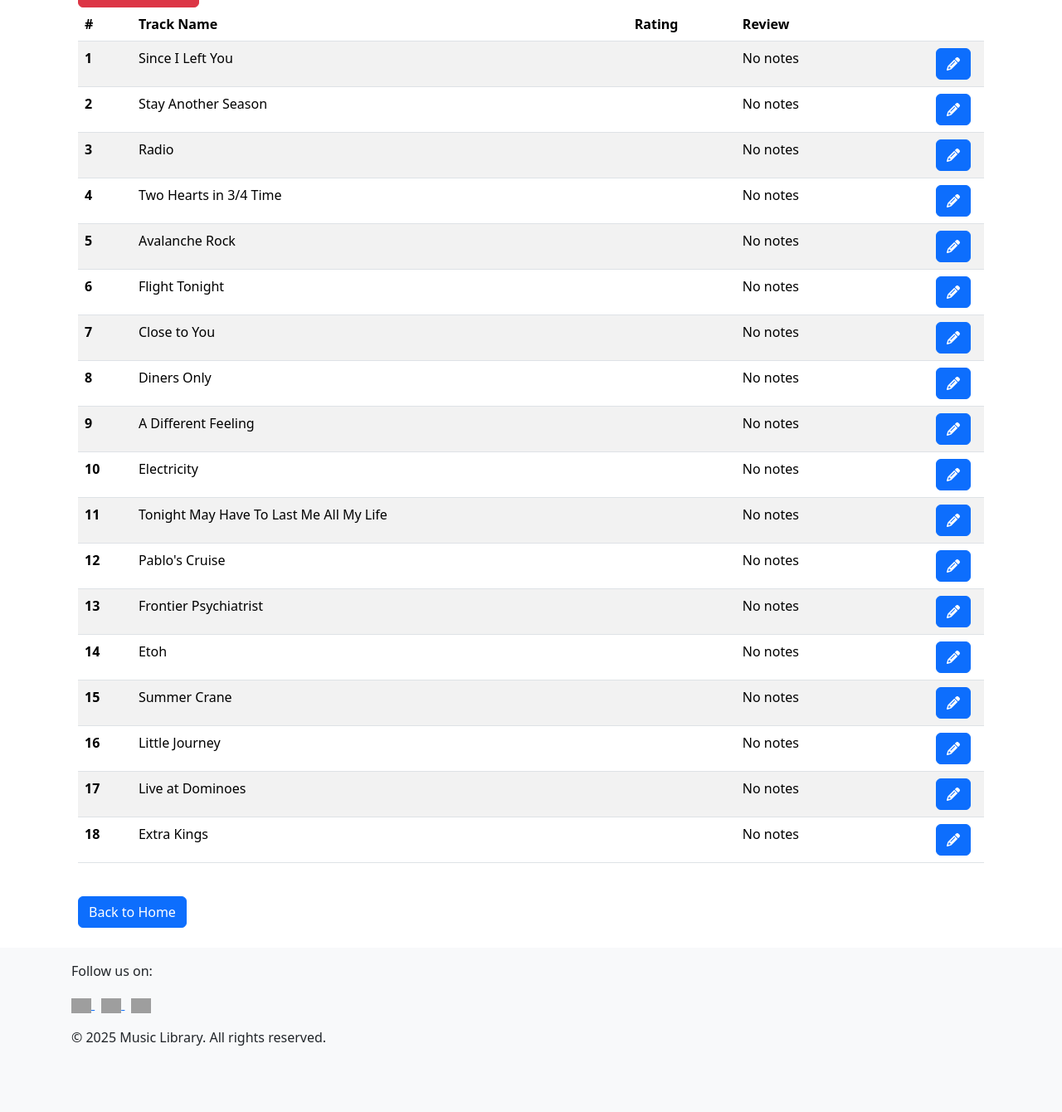
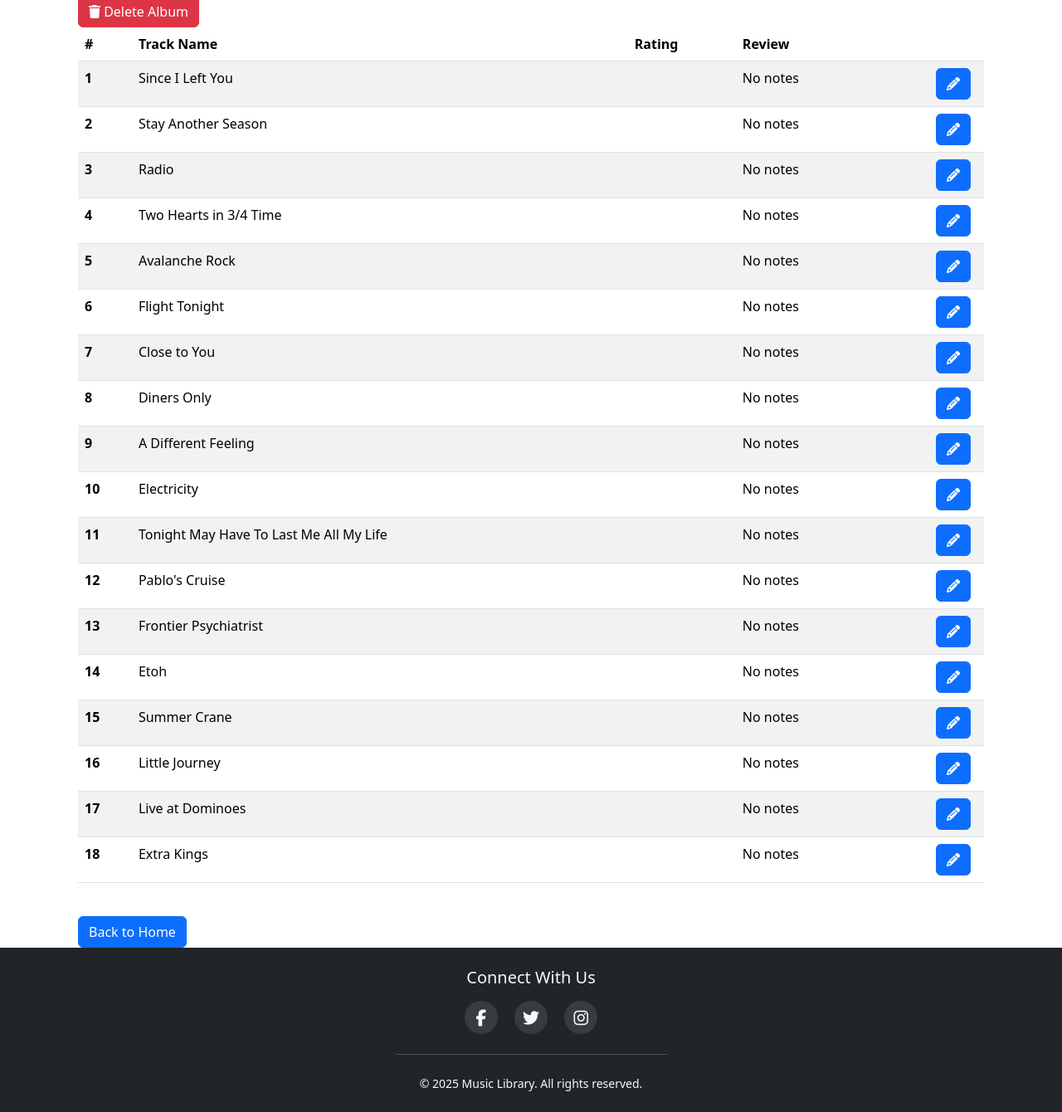
Before and after one commit to Georgeburn94/StarTrack, a Django app: page /album/1/tracks/ in a window 1280 px wide. Shown: the part 370-1710 px from the top of the page at 83% size. Before the commit the page ends 1630 px from the top, so only its background shows below. Run offline with Django 4.2, Linux system fonts and the light colour scheme; data comes from the database, SQL or seed files in the repository; data that the repository does not hold is empty; parts of the project's set-up code (start-up, migrations or seed data) failed here and were passed over; some libraries are stand-ins or nearby versions; grey boxes are pictures that could not be loaded.

Commit message:
change: footer styling

```diff
--- a/startrack/static/cs/styles.css
+++ b/startrack/static/cs/styles.css
@@ -9,3 +9,43 @@
     color: #f39c12;
     opacity: 1;
 }
+
+/* Footer Styles */
+.footer {
+    position: relative;
+    margin-top: 3rem;
+}
+
+.social-icon {
+    display: inline-block;
+    width: 40px;
+    height: 40px;
+    line-height: 40px;
+    border-radius: 50%;
+    background-color: rgba(255, 255, 255, 0.1);
+    transition: all 0.3s ease;
+}
+
+.social-icon:hover {
+    background-color: var(--bs-primary);
+    transform: translateY(-3px);
+    color: white !important;
+    text-decoration: none;
+}
+
+.divider {
+    width: 60%;
+    margin: 1.5rem auto;
+    opacity: 0.2;
+}
+
+/* Ensure footer stays at bottom */
+body {
+    min-height: 100vh;
+    display: flex;
+    flex-direction: column;
+}
+
+.container {
+    flex: 1;
+}
--- a/startrack/templates/base.html
+++ b/startrack/templates/base.html
@@ -73,22 +73,29 @@
         {% endblock %}
     </div>
 
-    <!-- Footer -->
-    <footer class="bg-light text-center text-lg-start mt-4">
-        <div class="container p-3">
-            <p>Follow us on:</p>
-            <a href="https://facebook.com" target="_blank" class="me-2">
-                <img src="https://img.icons8.com/color/48/facebook.png" alt="Facebook" style="width:24px;">
-            </a>
-            <a href="https://twitter.com" target="_blank" class="me-2">
-                <img src="https://img.icons8.com/color/48/twitter.png" alt="Twitter" style="width:24px;">
-            </a>
-            <a href="https://instagram.com" target="_blank">
-                <img src="https://img.icons8.com/color/48/instagram-new.png" alt="Instagram" style="width:24px;">
-            </a>
-            <p class="mt-3 mb-0">&copy; 2025 Music Library. All rights reserved.</p>
+<!-- Footer -->
+<footer class="footer bg-dark text-light py-4 mt-auto">
+    <div class="container">
+        <div class="row justify-content-center text-center">
+            <div class="col-md-6">
+                <h5 class="mb-3">Connect With Us</h5>
+                <div class="social-links mb-4">
+                    <a href="https://facebook.com" target="_blank" class="text-light mx-2 social-icon">
+                        <i class="fab fa-facebook-f fa-lg"></i>
+                    </a>
+                    <a href="https://twitter.com" target="_blank" class="text-light mx-2 social-icon">
+                        <i class="fab fa-twitter fa-lg"></i>
+                    </a>
+                    <a href="https://instagram.com" target="_blank" class="text-light mx-2 social-icon">
+                        <i class="fab fa-instagram fa-lg"></i>
+                    </a>
+                </div>
+                <hr class="divider">
+                <p class="small mb-0">&copy; 2025 Music Library. All rights reserved.</p>
+            </div>
         </div>
-    </footer>
+    </div>
+</footer>
 
     <!-- Bootstrap JS -->
     <script src="https://cdn.jsdelivr.net/npm/bootstrap@5.3.3/dist/js/bootstrap.bundle.min.js"
```
